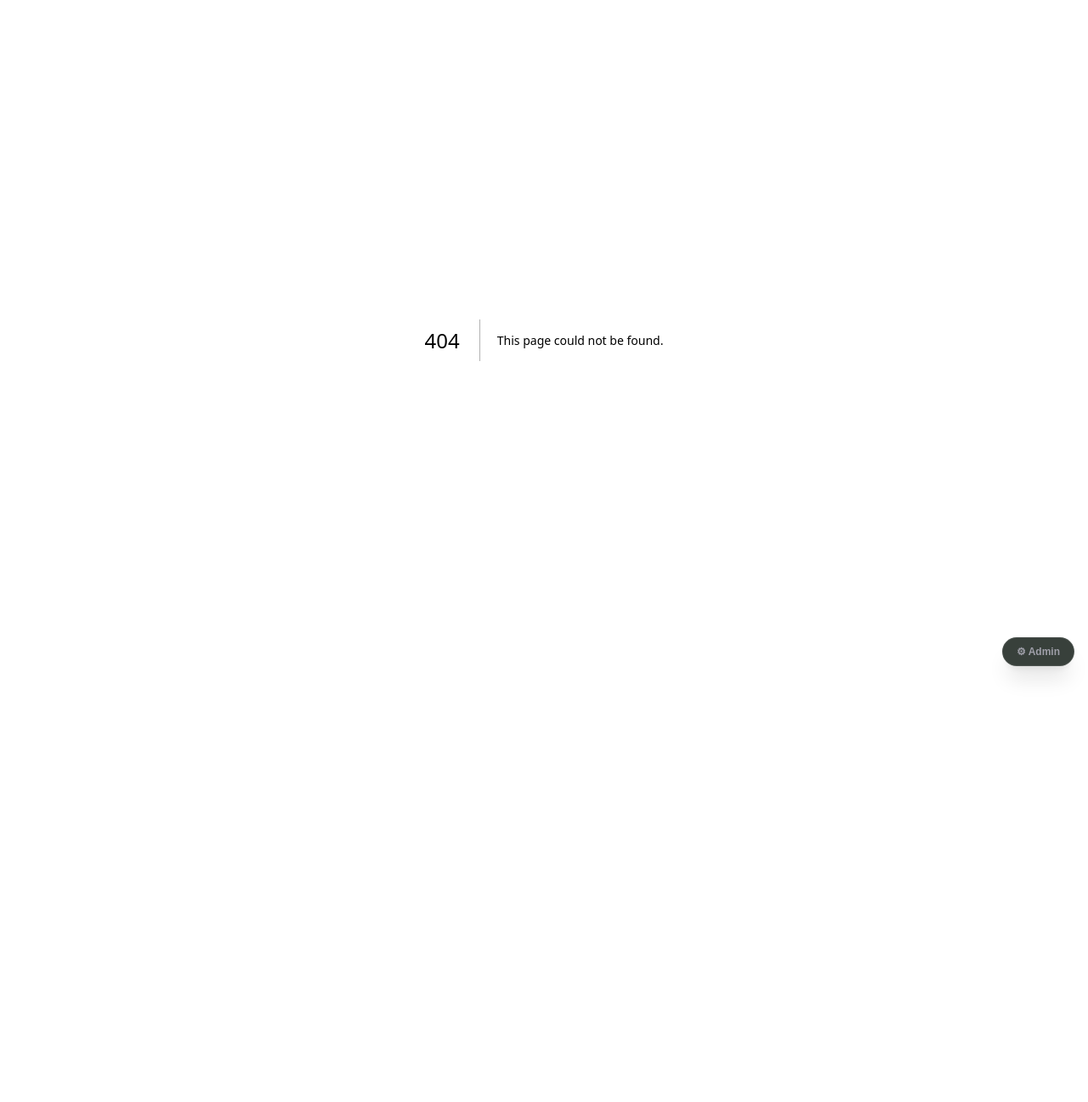
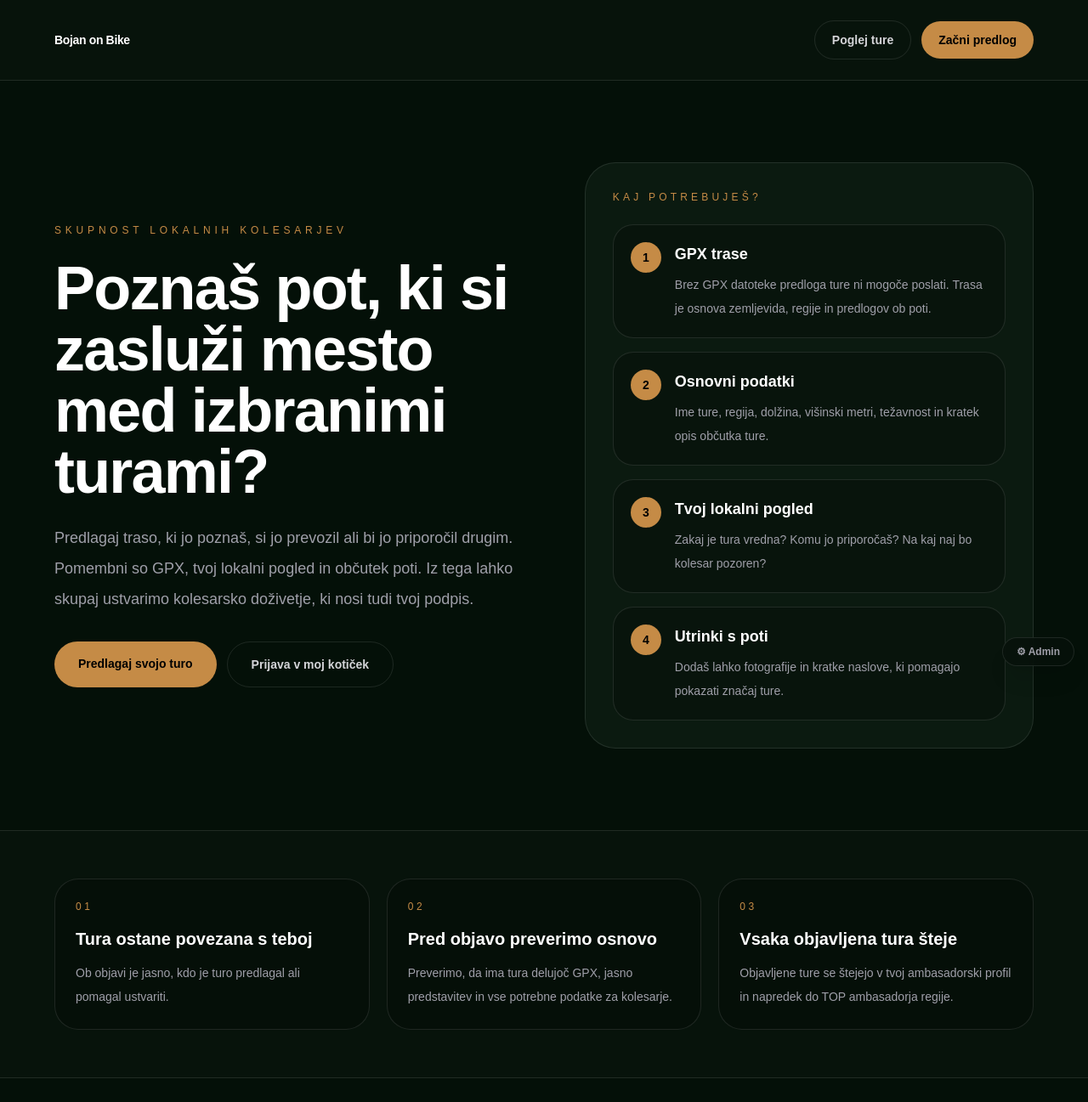
Before and after one commit to rabojan/bojan-on-bike-app, a Next.js app: page /predlagaj-turo in a window 1280 px wide. Before the commit this address had no page. Shown: the top 1297 px of the page at 85% size. Before the commit the page ends 800 px from the top, so only its background shows below. Built offline with nearby package versions, Linux system fonts and the light colour scheme.

Commit message:
Add public trail proposal landing page

```diff
--- /dev/null
+++ b/app/predlagaj-turo/page.tsx
@@ -0,0 +1,188 @@
+import Link from "next/link";
+
+export default function PredlagajTuroPage() {
+  return (
+    <main className="min-h-screen bg-[#041008] text-white">
+      <section className="border-b border-white/10 bg-[#07130b] px-6 py-6">
+        <div className="mx-auto flex max-w-6xl items-center justify-between gap-4">
+          <Link href="/" className="text-sm font-black tracking-tight text-white">
+            Bojan on Bike
+          </Link>
+
+          <div className="flex items-center gap-3">
+            <Link
+              href="/ture"
+              className="rounded-full border border-white/10 px-5 py-3 text-sm font-bold text-zinc-300"
+            >
+              Poglej ture
+            </Link>
+
+            <Link
+              href="/admin/predlog-ture/prvic"
+              className="rounded-full bg-[#c58b46] px-5 py-3 text-sm font-bold text-black"
+            >
+              Začni predlog
+            </Link>
+          </div>
+        </div>
+      </section>
+
+      <section className="px-6 py-16 md:py-24">
+        <div className="mx-auto grid max-w-6xl gap-10 lg:grid-cols-[1.05fr_0.95fr] lg:items-center">
+          <div>
+            <div className="text-xs uppercase tracking-[0.4em] text-[#c58b46]">
+              Skupnost lokalnih kolesarjev
+            </div>
+
+            <h1 className="mt-6 max-w-4xl text-5xl font-black tracking-tight text-white md:text-7xl">
+              Poznaš pot, ki si zasluži mesto med izbranimi turami?
+            </h1>
+
+            <p className="mt-6 max-w-2xl text-lg leading-9 text-zinc-400">
+              Predlagaj traso, ki jo poznaš, si jo prevozil ali bi jo priporočil
+              drugim. Pomembni so GPX, tvoj lokalni pogled in občutek poti.
+              Iz tega lahko skupaj ustvarimo kolesarsko doživetje, ki nosi tudi
+              tvoj podpis.
+            </p>
+
+            <div className="mt-8 flex flex-wrap gap-3">
+              <Link
+                href="/admin/predlog-ture/prvic"
+                className="rounded-full bg-[#c58b46] px-7 py-4 text-sm font-black text-black"
+              >
+                Predlagaj svojo turo
+              </Link>
+
+              <Link
+                href="/admin/predlog-ture/nova"
+                className="rounded-full border border-white/10 px-7 py-4 text-sm font-bold text-zinc-300"
+              >
+                Prijava v moj kotiček
+              </Link>
+            </div>
+          </div>
+
+          <div className="rounded-[36px] border border-white/10 bg-[#0b1a10] p-6 md:p-8">
+            <div className="text-xs uppercase tracking-[0.35em] text-[#c58b46]">
+              Kaj potrebuješ?
+            </div>
+
+            <div className="mt-6 space-y-4">
+              {[
+                {
+                  title: "GPX trase",
+                  text: "Brez GPX datoteke predloga ture ni mogoče poslati. Trasa je osnova zemljevida, regije in predlogov ob poti.",
+                },
+                {
+                  title: "Osnovni podatki",
+                  text: "Ime ture, regija, dolžina, višinski metri, težavnost in kratek opis občutka ture.",
+                },
+                {
+                  title: "Tvoj lokalni pogled",
+                  text: "Zakaj je tura vredna? Komu jo priporočaš? Na kaj naj bo kolesar pozoren?",
+                },
+                {
+                  title: "Utrinki s poti",
+                  text: "Dodaš lahko fotografije in kratke naslove, ki pomagajo pokazati značaj ture.",
+                },
+              ].map((item, index) => (
+                <div
+                  key={item.title}
+                  className="rounded-[24px] border border-white/10 bg-black/20 p-5"
+                >
+                  <div className="flex items-start gap-4">
+                    <div className="flex h-9 w-9 shrink-0 items-center justify-center rounded-full bg-[#c58b46] text-sm font-black text-black">
+                      {index + 1}
+                    </div>
+
+                    <div>
+                      <h2 className="text-lg font-black text-white">{item.title}</h2>
+                      <p className="mt-2 text-sm leading-7 text-zinc-400">
+                        {item.text}
+                      </p>
+                    </div>
+                  </div>
+                </div>
+              ))}
+            </div>
+          </div>
+        </div>
+      </section>
+
+      <section className="border-y border-white/10 bg-[#07130b] px-6 py-14">
+        <div className="mx-auto grid max-w-6xl gap-5 md:grid-cols-3">
+          <div className="rounded-[28px] border border-white/10 bg-black/20 p-6">
+            <div className="text-xs uppercase tracking-[0.3em] text-[#c58b46]">
+              01
+            </div>
+            <h3 className="mt-4 text-xl font-black text-white">
+              Tura ostane povezana s teboj
+            </h3>
+            <p className="mt-3 text-sm leading-7 text-zinc-400">
+              Ob objavi je jasno, kdo je turo predlagal ali pomagal ustvariti.
+            </p>
+          </div>
+
+          <div className="rounded-[28px] border border-white/10 bg-black/20 p-6">
+            <div className="text-xs uppercase tracking-[0.3em] text-[#c58b46]">
+              02
+            </div>
+            <h3 className="mt-4 text-xl font-black text-white">
+              Pred objavo preverimo osnovo
+            </h3>
+            <p className="mt-3 text-sm leading-7 text-zinc-400">
+              Preverimo, da ima tura delujoč GPX, jasno predstavitev in vse
+              potrebne podatke za kolesarje.
+            </p>
+          </div>
+
+          <div className="rounded-[28px] border border-white/10 bg-black/20 p-6">
+            <div className="text-xs uppercase tracking-[0.3em] text-[#c58b46]">
+              03
+            </div>
+            <h3 className="mt-4 text-xl font-black text-white">
+              Vsaka objavljena tura šteje
+            </h3>
+            <p className="mt-3 text-sm leading-7 text-zinc-400">
+              Objavljene ture se štejejo v tvoj ambasadorski profil in napredek
+              do TOP ambasadorja regije.
+            </p>
+          </div>
+        </div>
+      </section>
+
+      <section className="px-6 py-16">
+        <div className="mx-auto max-w-4xl rounded-[36px] border border-[#c58b46]/20 bg-[#c58b46]/10 p-8 text-center">
+          <div className="text-xs uppercase tracking-[0.35em] text-[#c58b46]">
+            Začni
+          </div>
+
+          <h2 className="mt-4 text-3xl font-black tracking-tight text-white md:text-4xl">
+            Imaš GPX in dobro traso?
+          </h2>
+
+          <p className="mx-auto mt-4 max-w-2xl text-base leading-8 text-zinc-300">
+            Ustvari ambasadorski profil ali se prijavi v svoj kotiček in pošlji
+            predlog ture.
+          </p>
+
+          <div className="mt-7 flex flex-wrap justify-center gap-3">
+            <Link
+              href="/admin/predlog-ture/prvic"
+              className="rounded-full bg-[#c58b46] px-7 py-4 text-sm font-black text-black"
+            >
+              Začni predlog ture
+            </Link>
+
+            <Link
+              href="/admin/predlog-ture/nova"
+              className="rounded-full border border-white/10 px-7 py-4 text-sm font-bold text-zinc-300"
+            >
+              Prijava v moj kotiček
+            </Link>
+          </div>
+        </div>
+      </section>
+    </main>
+  );
+}
```
